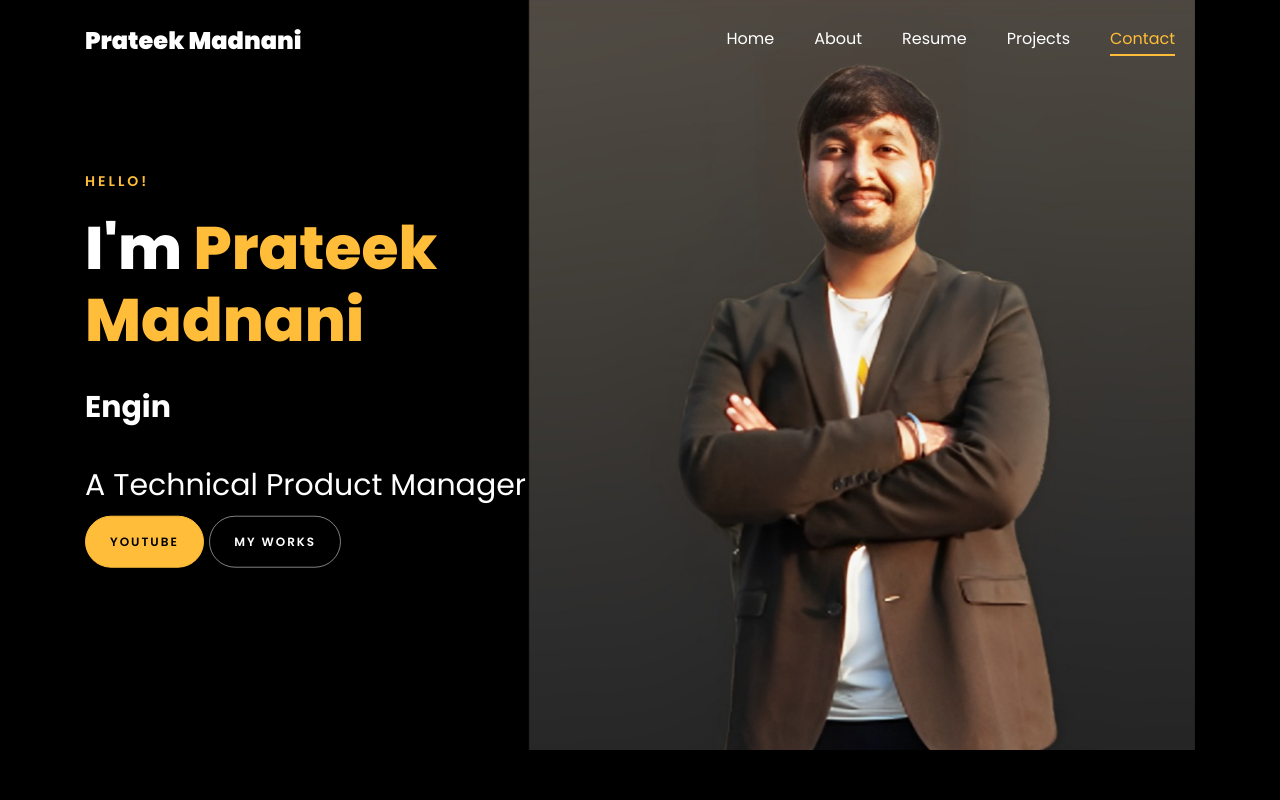
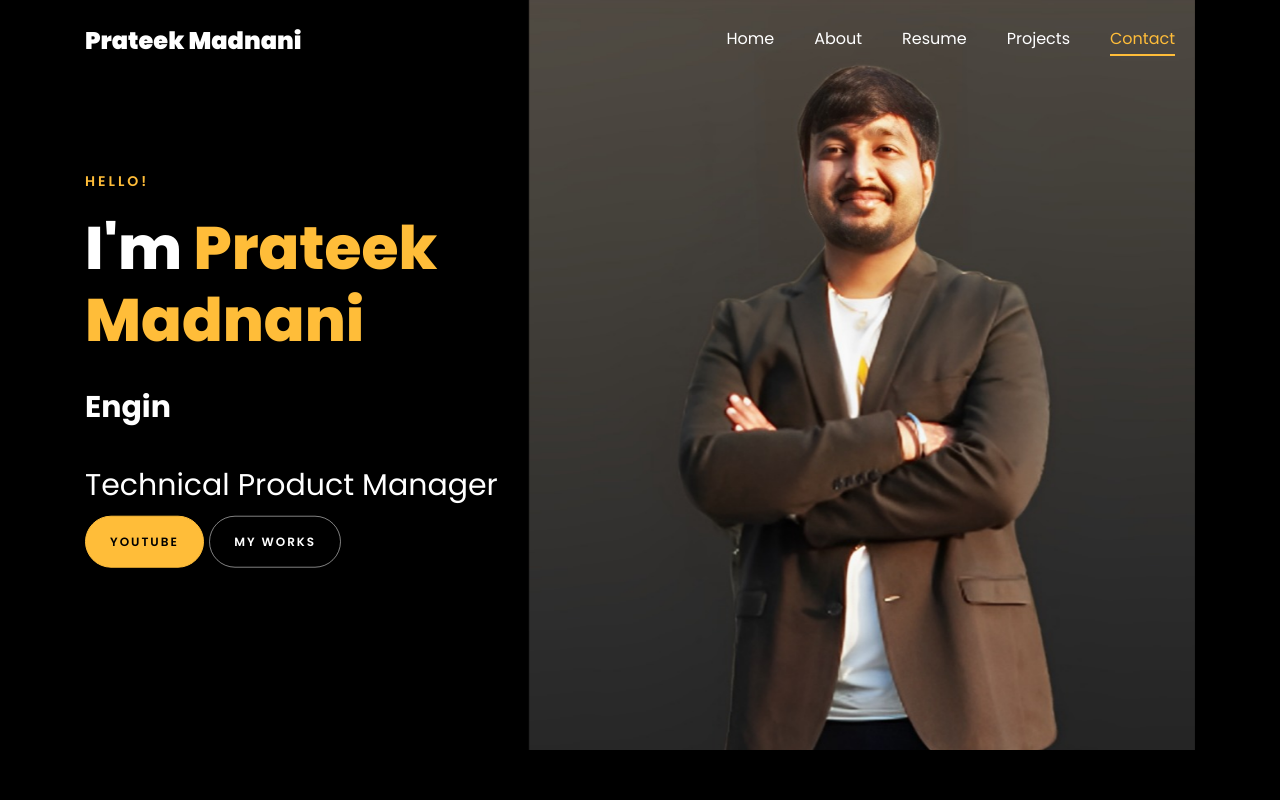
Before and after one commit to prateekmadnani1/prateekmadnani1.github.io, a plain HTML site: page index.html in a window 1280 px wide. Shown: the top 800 px of the page. Drawn offline with Linux system fonts and the light colour scheme; files whose address does not match are found by name.

Commit message:
personal info change

```diff
--- a/index.html
+++ b/index.html
@@ -187,7 +187,7 @@
 
 						<br>
 						<br>
-			            <h2>A Technical Product Manager</h2>
+			            <h2>Technical Product Manager</h2>
 						<!-- <h2 class="d-flex" style="margin-bottom: 0">With over 5 years of experience</h2> -->
 						<!-- <br> -->
 			            <p><a href="https://www.youtube.com/@RishabhMishraOfficial" class="btn btn-primary py-3 px-4">YouTube</a>
```
